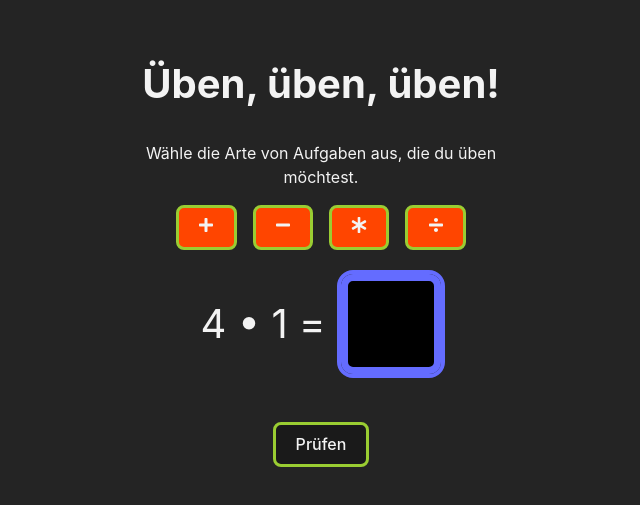
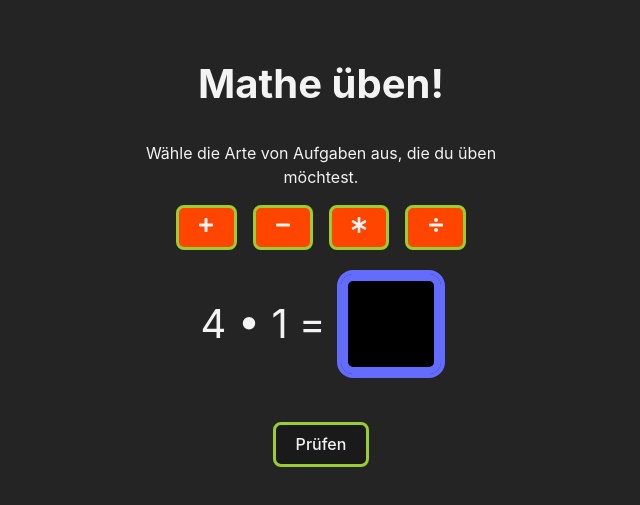
Before and after one commit to nickburczyk/mathe-ueben, a React (Vite) app: page / in a window 1280 px wide. Shown: the part 129-634 px from the top of the page, without its empty margins (319-959 px from the left). Built offline with nearby package versions, Linux system fonts and the light colour scheme.

Commit message:
fix: change page title, remove unneeded logic line

```diff
--- a/src/App.jsx
+++ b/src/App.jsx
@@ -11,7 +11,7 @@ import { OperationButtons, EquationAndAnswer } from './components'
 function App() {
   return (
     <div>
-      <h1 className='title'>Üben, üben, üben!</h1>
+      <h1 className='title'>Mathe üben!</h1>
       <OperationButtons/>
       <EquationAndAnswer/>
     </div>
--- a/src/components/EquationAndAnswer.jsx
+++ b/src/components/EquationAndAnswer.jsx
@@ -36,7 +36,6 @@ export const EquationAndAnswer = () => {
 
   const check = (val, checkAgainst) => {
     const numericVal = parseInt(val, 10)
-    if (numericVal === NaN) return false
     return numericVal === checkAgainst
   }
 
@@ -116,6 +115,7 @@ const Label = styled.label`
 
   @media screen and (max-width: 480px) {
     flex-basis: 100%;
+    margin-bottom: none;
 
   }
 `
```
